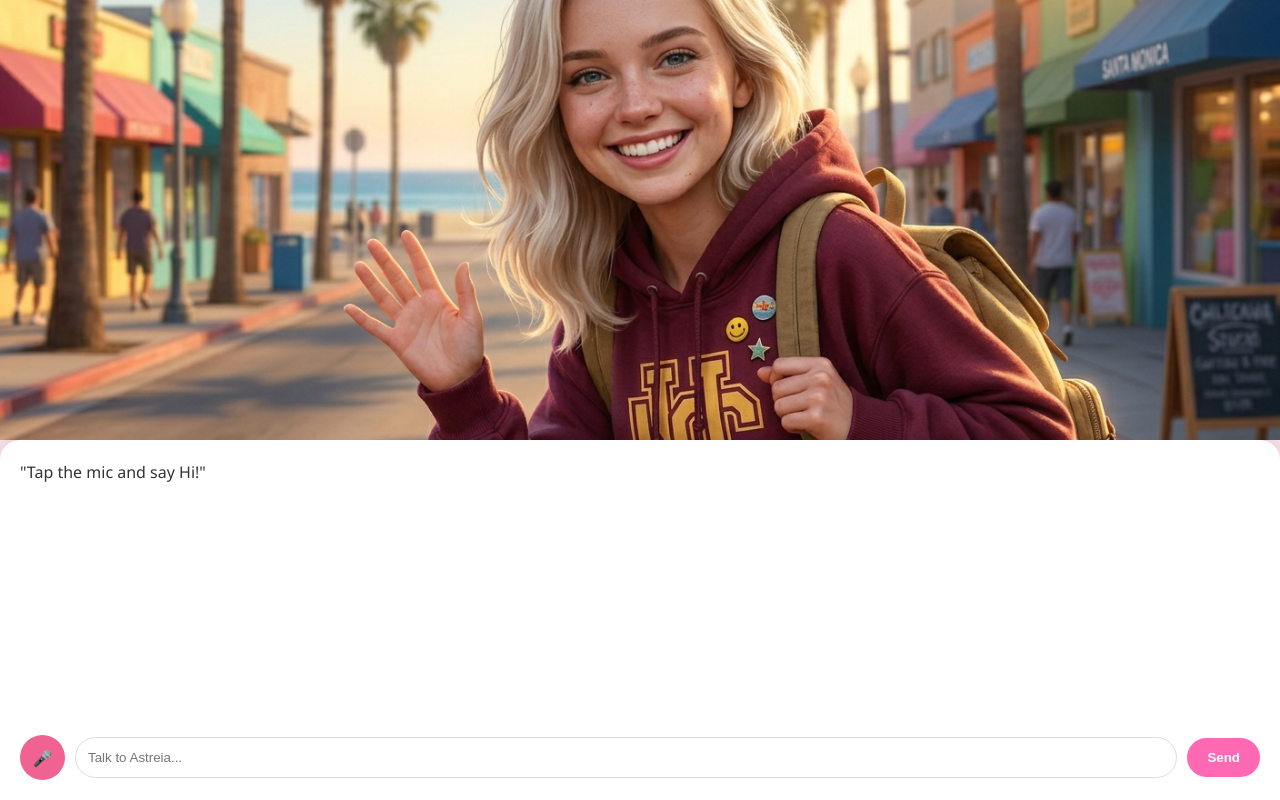
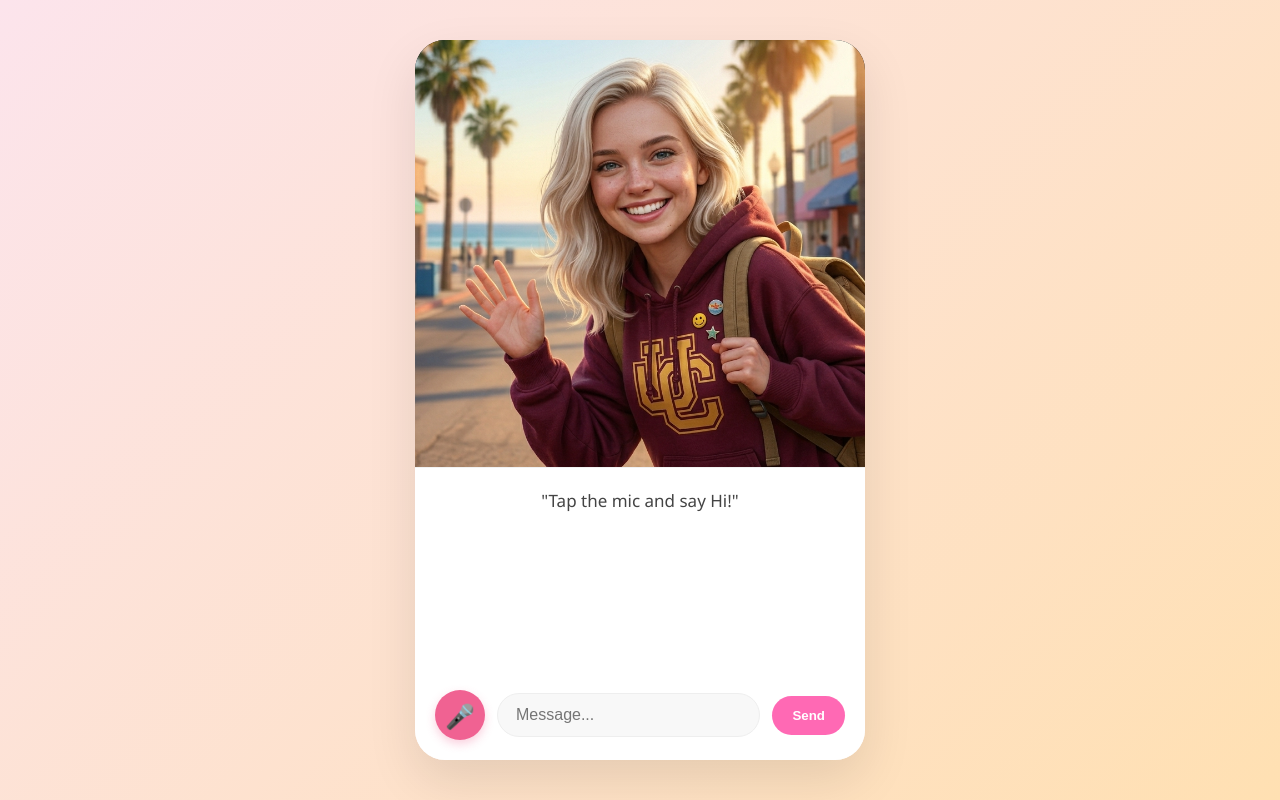
Before and after one commit to fantasyspring/ASTREIA, a Flask app: page / in a window 1280 px wide. Run offline with Flask 3, Linux system fonts and the light colour scheme.

Commit message:
Update index.html

```diff
--- a/templates/index.html
+++ b/templates/index.html
@@ -7,59 +7,199 @@
 
     <link rel="apple-touch-icon" href="{{ url_for('static', filename='avatar_icon.png') }}">
     <link rel="manifest" href="/manifest.json">
-
     <meta name="apple-mobile-web-app-capable" content="yes">
     <meta name="apple-mobile-web-app-status-bar-style" content="black-translucent">
     <meta name="apple-mobile-web-app-title" content="ASTREIA">
     <meta name="theme-color" content="#ff69b4">
 
     <style>
-        body { margin: 0; font-family: 'Segoe UI', Tahoma, Geneva, Verdana, sans-serif; background-color: #fce4ec; display: flex; flex-direction: column; height: 100vh; overflow: hidden; }
-        .avatar-container { flex: 1; display: flex; justify-content: center; align-items: center; overflow: hidden; position: relative; }
-        /* チャット画面の画像は縦長の avatar.png をきれいに表示 */
-        .avatar-container img { height: 100%; width: 100%; object-fit: cover; object-position: center; }
-        .chat-container { height: 40%; background: white; border-radius: 20px 20px 0 0; padding: 20px; box-shadow: 0 -5px 15px rgba(0,0,0,0.1); display: flex; flex-direction: column; }
-        .message-area { flex: 1; overflow-y: auto; margin-bottom: 10px; font-size: 16px; line-height: 1.5; color: #333; }
-        .input-area { display: flex; gap: 10px; align-items: center; }
-        input { flex: 1; padding: 12px; border: 1px solid #ddd; border-radius: 25px; outline: none; }
-        button { background: #ff69b4; color: white; border: none; padding: 12px 20px; border-radius: 25px; cursor: pointer; font-weight: bold; }
-        .mic-button { background: #f06292; width: 45px; height: 45px; border-radius: 50%; display: flex; justify-content: center; align-items: center; }
+        /* 全体の背景：サンタモニカの夕暮れをイメージしたグラデーション */
+        body {
+            margin: 0;
+            font-family: 'Segoe UI', system-ui, -apple-system, sans-serif;
+            background: linear-gradient(135deg, #fce4ec 0%, #ffe0b2 100%);
+            display: flex;
+            justify-content: center;
+            align-items: center;
+            height: 100vh;
+            overflow: hidden;
+        }
+
+        /* アプリ本体のコンテナ（PCではスマホサイズ、スマホでは全画面） */
+        .app-container {
+            width: 100%;
+            max-width: 450px; /* PCでの最大幅 */
+            height: 100%;
+            max-height: 900px; /* PCでの最大高さ */
+            background: white;
+            box-shadow: 0 20px 50px rgba(0,0,0,0.1);
+            display: flex;
+            flex-direction: column;
+            position: relative;
+            overflow: hidden;
+        }
+
+        /* PCのみ角丸を適用 */
+        @media (min-width: 500px) {
+            .app-container {
+                border-radius: 30px;
+                height: 90vh;
+            }
+        }
+
+        /* 画像エリア */
+        .avatar-container {
+            flex: 1;
+            display: flex;
+            justify-content: center;
+            align-items: center;
+            overflow: hidden;
+            background: #000;
+        }
+        .avatar-container img {
+            height: 100%;
+            width: 100%;
+            object-fit: cover;
+            object-position: center;
+        }
+
+        /* チャットエリア */
+        .chat-container {
+            height: 35%;
+            background: rgba(255, 255, 255, 0.95);
+            backdrop-filter: blur(10px);
+            padding: 20px;
+            display: flex;
+            flex-direction: column;
+            border-top: 1px solid rgba(0,0,0,0.05);
+        }
+        .message-area {
+            flex: 1;
+            overflow-y: auto;
+            margin-bottom: 15px;
+            font-size: 17px;
+            line-height: 1.5;
+            color: #444;
+            font-weight: 500;
+            text-align: center;
+        }
+        .input-area {
+            display: flex;
+            gap: 12px;
+            align-items: center;
+        }
+        input {
+            flex: 1;
+            padding: 12px 18px;
+            border: 1px solid #eee;
+            border-radius: 25px;
+            outline: none;
+            font-size: 16px;
+            background: #f8f8f8;
+        }
+        .mic-button {
+            background: #f06292;
+            width: 50px;
+            height: 50px;
+            border-radius: 50%;
+            display: flex;
+            justify-content: center;
+            align-items: center;
+            cursor: pointer;
+            font-size: 24px;
+            transition: all 0.3s;
+            box-shadow: 0 4px 10px rgba(240, 98, 146, 0.3);
+        }
+        .mic-active {
+            background: #ff1744;
+            transform: scale(1.1);
+            box-shadow: 0 0 20px rgba(255, 23, 68, 0.5);
+        }
+        .send-btn {
+            background: #ff69b4;
+            color: white;
+            border: none;
+            padding: 12px 20px;
+            border-radius: 25px;
+            font-weight: bold;
+            cursor: pointer;
+        }
     </style>
 </head>
 <body>
 
+<div class="app-container">
     <div class="avatar-container">
         <img src="{{ url_for('static', filename='avatar.png') }}" alt="ASTREIA">
     </div>
 
     <div class="chat-container">
-    <div class="message-area" id="chat-box">
-        "Tap the mic and say Hi!"
+        <div class="message-area" id="chat-box">"Tap the mic and say Hi!"</div>
+        <div class="input-area">
+            <div class="mic-button" id="mic-btn">🎤</div>
+            <input type="text" id="user-input" placeholder="Message...">
+            <button class="send-btn" onclick="sendMessage()">Send</button>
         </div>
-    <div class="input-area">
-        <div class="mic-button">🎤</div>
-        <input type="text" id="user-input" placeholder="Talk to Astreia...">
-        <button onclick="sendMessage()">Send</button>
     </div>
 </div>
 
 <script>
+    const chatBox = document.getElementById('chat-box');
+    const userInput = document.getElementById('user-input');
+    const micBtn = document.getElementById('mic-btn');
+
+    // 音声読み上げ
+    function speak(text) {
+        window.speechSynthesis.cancel();
+        const uttr = new SpeechSynthesisUtterance(text);
+        uttr.lang = 'en-US';
+        uttr.rate = 1.0;
+        window.speechSynthesis.speak(uttr);
+    }
+
+    // 音声認識
+    const recognition = new (window.SpeechRecognition || window.webkitSpeechRecognition)();
+    recognition.lang = 'en-US';
+    recognition.interimResults = false;
+
+    micBtn.onclick = () => {
+        recognition.start();
+        micBtn.classList.add('mic-active');
+        chatBox.innerText = "Listening...";
+    };
+
+    recognition.onresult = (event) => {
+        const transcript = event.results[0][0].transcript;
+        userInput.value = transcript;
+        micBtn.classList.remove('mic-active');
+        sendMessage();
+    };
+
+    recognition.onerror = () => {
+        micBtn.classList.remove('mic-active');
+        chatBox.innerText = "Try again...";
+    };
+
+    // メッセージ送信
     async function sendMessage() {
-        const input = document.getElementById('user-input');
-        const box = document.getElementById('chat-box');
-        if (!input.value) return;
+        const text = userInput.value;
+        if (!text) return;
 
-        const text = input.value;
-        input.value = '';
-        box.innerText = "Thinking...";
+        userInput.value = '';
+        chatBox.innerText = "Thinking...";
 
+        try {
             const response = await fetch('/chat', {
                 method: 'POST',
                 headers: { 'Content-Type': 'application/json' },
                 body: JSON.stringify({ message: text })
             });
             const data = await response.json();
-        box.innerText = data.response;
+            chatBox.innerText = data.response;
+            speak(data.response);
+        } catch (e) {
+            chatBox.innerText = "Connection error...";
+        }
     }
 </script>
 
```
Lines whose indentation alone changed are shown as unchanged.
